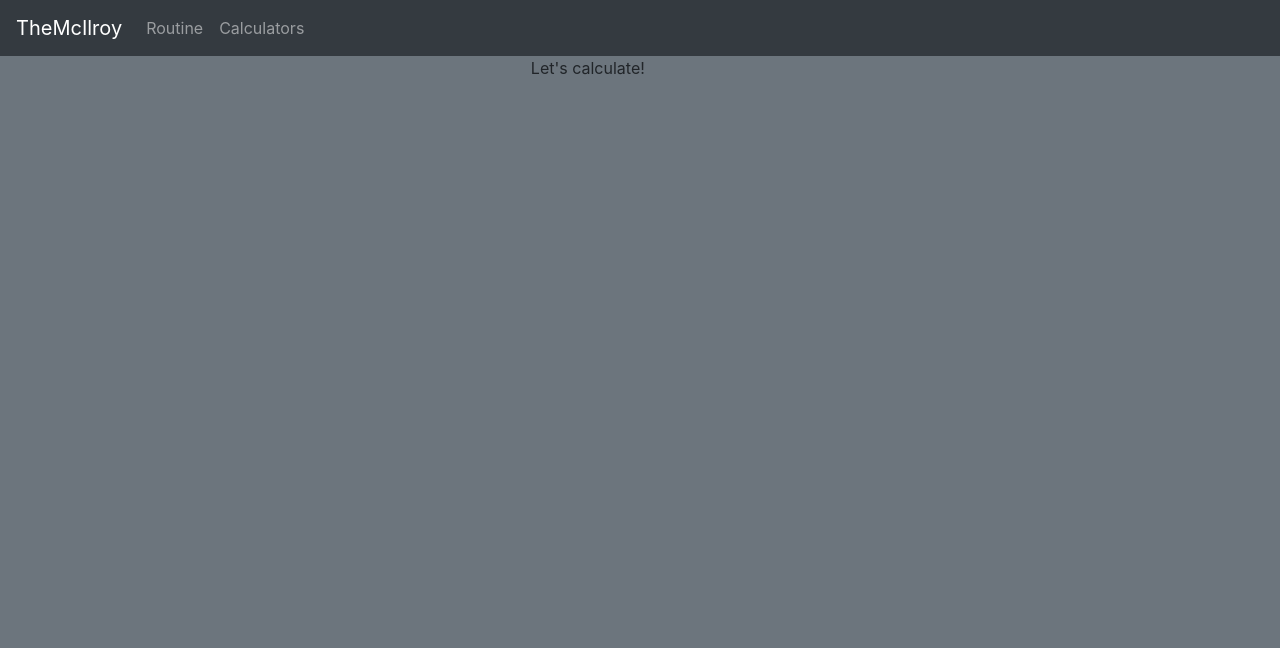
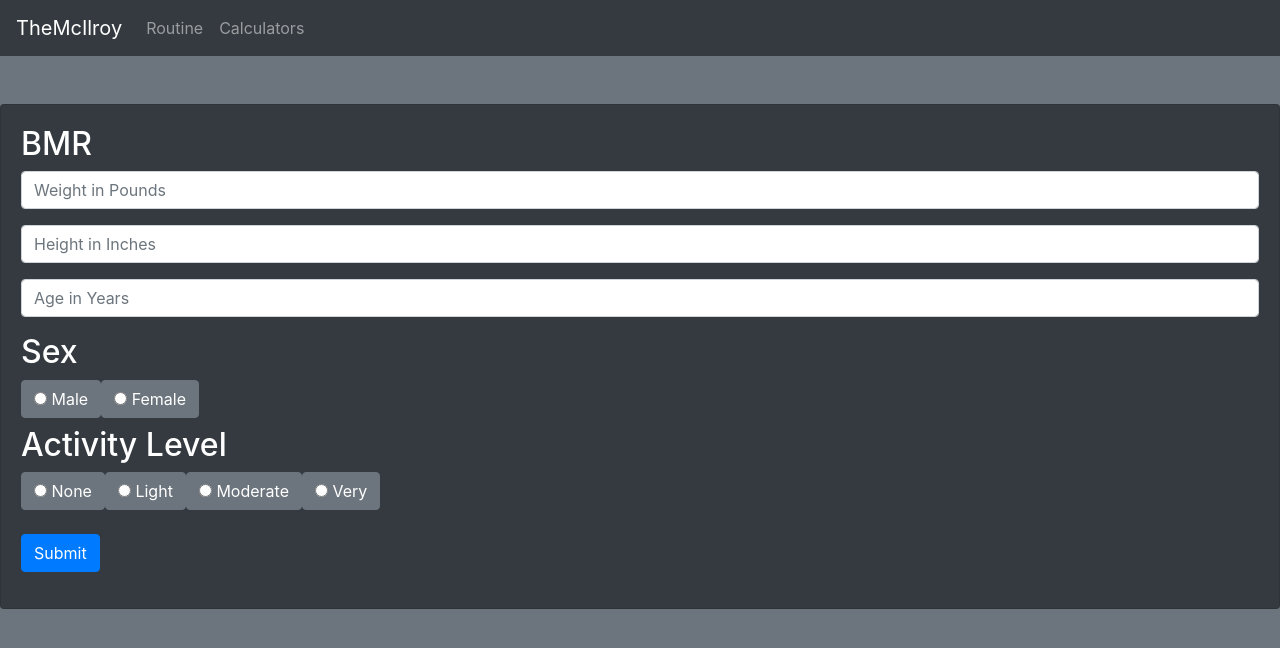
Before and after one commit to mcred89/js-power-site, a React (Create React App) app in the folder static/: page /calculators in a window 1280 px wide. Shown: the top 648 px of the page. Built offline with nearby package versions, Linux system fonts and the light colour scheme.

Commit message:
added bmr calc and changed card color to dark

```diff
--- a/static/src/App.js
+++ b/static/src/App.js
@@ -10,14 +10,10 @@ class App extends Component {
           <Router>
             <div>
               <NavBar />
-              <div className="row">
-                <div className="col-5"></div>
-                    <Switch>
-                      <Route exact path='/' component={MaxesForm} />
-                      <Route path='/calculators' component={BodyCalculators} />
-                    </Switch>
-                <div className="col-3"></div>
-              </div>
+              <Switch>
+                <Route exact path='/' component={MaxesForm} />
+                <Route path='/calculators' component={BodyCalculators} />
+              </Switch>
             </div>
           </Router>
       </div>
--- /dev/null
+++ b/static/src/components/BMRCalculator.js
@@ -0,0 +1,37 @@
+import React from 'react';
+
+const BMRCalculator = (props) => {
+    let weight = props.weight;
+    let height = props.height;
+    let age = props.age;
+    let sex = props.sex;
+    let activity = props.activity;
+    let activity_multiplier;
+    let bmr;
+
+    if (activity === 'None') {
+        activity_multiplier = 1.2;
+    } else if (activity === 'Light') {
+        activity_multiplier = 1.375;
+    } else if (activity === 'Moderate') {
+        activity_multiplier = 1.55;
+    } else {
+        activity_multiplier = 1.725;
+    }
+
+    if (sex === 'Male') {
+        bmr =  Math.ceil((66 + (6.23 * weight) + ( 12.7 * height) - (6.8 * age)) * activity_multiplier)
+    } else {
+        bmr = Math.ceil((655 + (4.35 * weight) + (4.7 * height) - (4.7 * age)) * activity_multiplier)
+    }
+
+    return bmr
+}
+
+const BMROutput = (props) => (
+    <div>
+        <h3>BMR: {BMRCalculator(props)}</h3>
+    </div>
+)
+
+export default BMROutput;
--- a/static/src/components/RadioOrCheckGroup.js
+++ b/static/src/components/RadioOrCheckGroup.js
@@ -10,6 +10,7 @@ const RadioOrCheckGroup = (props) => (
 					<label key={option} className="btn btn-secondary">
 						<input
 							className="form-checkbox"
+							required
 							name={props.setName}
 							value={option}
 							type={props.type} /> {option}
--- /dev/null
+++ b/static/src/containers/BMR.js
@@ -0,0 +1,99 @@
+import React, { Component } from 'react';
+import NumberInput from '../components/NumberInput';
+import RadioOrCheckGroup from '../components/RadioOrCheckGroup';
+import BMROutput from '../components/BMRCalculator'
+
+export class BMR extends Component {
+    constructor(props) {
+        super(props);
+        this.state = {
+            weight: '',
+            height: '',
+            age: '',
+            sexChoices: ['Male', 'Female'],
+            sex: [],
+            activityChoices: ['None', 'Light', 'Moderate', 'Very'],
+            activity: [],
+            needsToFillOutForm: true
+        };
+
+        this.handleChange = this.handleChange.bind(this);
+        this.handleSubmit = this.handleSubmit.bind(this);
+    }
+
+    handleChange(event) {
+        const target = event.target;
+        const value = target.value;
+        const name = target.name;
+        this.setState({[name]: value});
+    }
+
+    handleSubmit(values) {
+        values.preventDefault()
+        this.setState({
+            needsToFillOutForm: false
+        });
+
+    }
+
+    render() {
+        return (
+            <div>
+                <div className="card bg-dark text-white mt-5">
+                    <form className="card-body form-group" onSubmit={this.handleSubmit}>
+                        <h2>BMR</h2>
+                        <NumberInput
+                            name={'weight'}
+                            controlFunc={this.handleChange}
+                            content={this.state.weight}
+                            placeholder={'Weight in Pounds'}
+                            min={1}
+                            max={600} />
+                        <NumberInput
+                            name={'height'}
+                            controlFunc={this.handleChange}
+                            content={this.state.height}
+                            placeholder={'Height in Inches'}
+                            min={1}
+                            max={100} />
+                        <NumberInput
+                            name={'age'}
+                            controlFunc={this.handleChange}
+                            content={this.state.age}
+                            placeholder={'Age in Years'}
+                            min={1}
+                            max={150} />
+                        <RadioOrCheckGroup
+                            title={'Sex'}
+					        setName={'sex'}
+					        controlFunc={this.handleChange}
+					        type={'radio'}
+					        options={this.state.sexChoices} />
+                        <RadioOrCheckGroup
+                            title={'Activity Level'}
+					        setName={'activity'}
+					        controlFunc={this.handleChange}
+					        type={'radio'}
+					        options={this.state.activityChoices} />
+                        <button
+                            type="submit"
+                            className="button btn btn-primary mt-3">Submit</button>
+                    </form>
+                </div>
+                {this.state.needsToFillOutForm ? (<div/>) : (
+                        <div className="card">
+                            <BMROutput
+                                weight={this.state.weight}
+                                height={this.state.height}
+                                age={this.state.age}
+                                sex={this.state.sex}
+                                activity={this.state.activity}
+                            />
+                        </div>
+                    )}
+            </div>
+
+
+        )
+    }
+}
--- a/static/src/containers/BodyCalculators.js
+++ b/static/src/containers/BodyCalculators.js
@@ -1,9 +1,10 @@
 import React, { Component } from 'react';
+import { BMR } from './BMR';
 
 export class BodyCalculators extends Component {
     render() {
         return (
-            <p>Let's calculate!</p>
+            <BMR />
         )
     }
 }
--- a/static/src/containers/MaxesForm.js
+++ b/static/src/containers/MaxesForm.js
@@ -28,7 +28,6 @@ export class MaxesForm extends Component {
     }
 
     handleSubmit(event) {
-        console.log('mainLiftChoice', this.state.mainLiftChoice)
         this.setState({
             needsToFillOutForm: false
         });
@@ -36,9 +35,10 @@ export class MaxesForm extends Component {
 
     render() {
         return (
-            <div>
+            <div className="row">
+            <div className="col-5"></div>
                 {this.state.needsToFillOutForm ? (
-                    <form className="form-group card mt-5" onSubmit={this.handleSubmit}>
+                    <form className="form-group card bg-dark text-white mt-5" onSubmit={this.handleSubmit}>
                         <div className="card-body">
                             <h2>Input Maxes</h2>
                             <NumberInput
@@ -80,7 +80,9 @@ export class MaxesForm extends Component {
                         maxDead={this.state.maxDead}
                         mainLiftChoice={this.state.mainLiftChoice} />
                 )}
+            <div className="col-3"></div>
             </div>
+
         );
       }
     }
```
